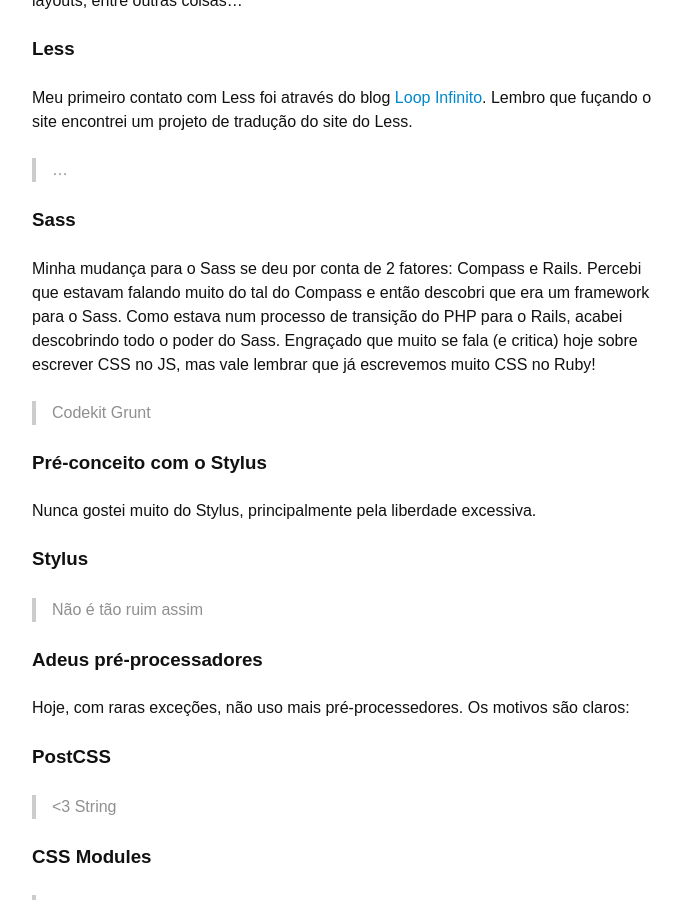
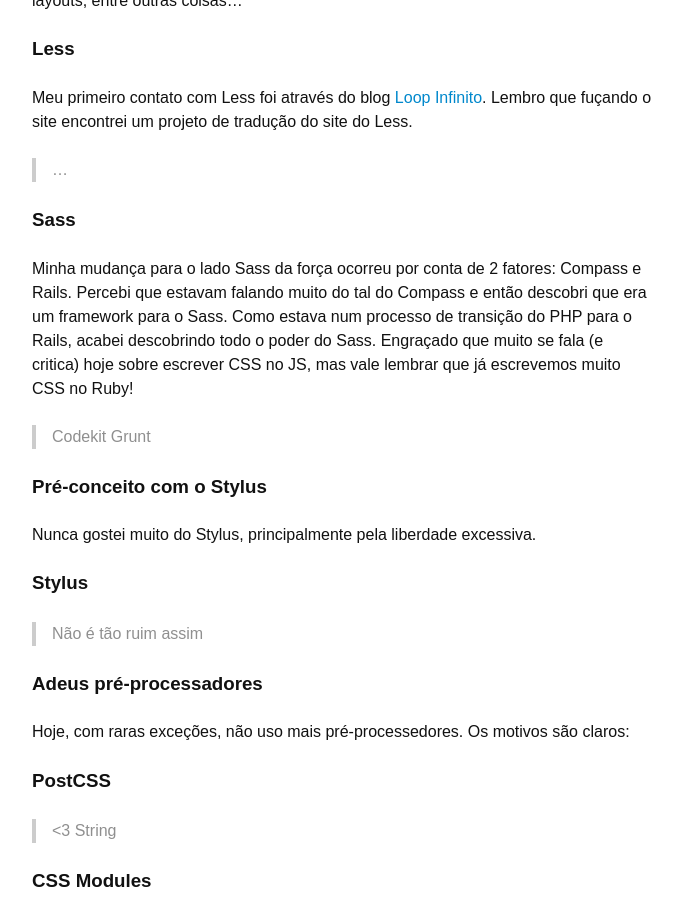
Before and after one commit to AgtLucas/_agtlucas.com, a Jekyll site: the page built from _posts/2016-06-20-css-is-dead-long-live-css.markdown, in a window 1280 px wide and 900 px high, scrolled down 559 px. Shown: the whole window, without its empty margins (298-980 px from the left). Built offline with Jekyll 4.4.1, drawn with Linux system fonts in a browser that asks for light colours; some web fonts are replaced; comment, search, counter and statistics services are not loaded.

Commit message:
Update 2016-06-20-css-is-dead-long-live-css.markdown

```diff
--- a/_posts/2016-06-20-css-is-dead-long-live-css.markdown
+++ b/_posts/2016-06-20-css-is-dead-long-live-css.markdown
@@ -22,7 +22,7 @@
 
 ### Sass
 
-Minha mudança para o Sass se deu por conta de 2 fatores: Compass e Rails.
+Minha mudança para o lado Sass da força ocorreu por conta de 2 fatores: Compass e Rails.
 Percebi que estavam falando muito do tal do Compass e então descobri que era um framework para o Sass. Como estava num processo de transição do PHP para o Rails, acabei descobrindo todo o poder do Sass. Engraçado que muito se fala (e critica) hoje sobre escrever CSS no JS, mas vale lembrar que já escrevemos muito CSS no Ruby!
 
 > Codekit
```
